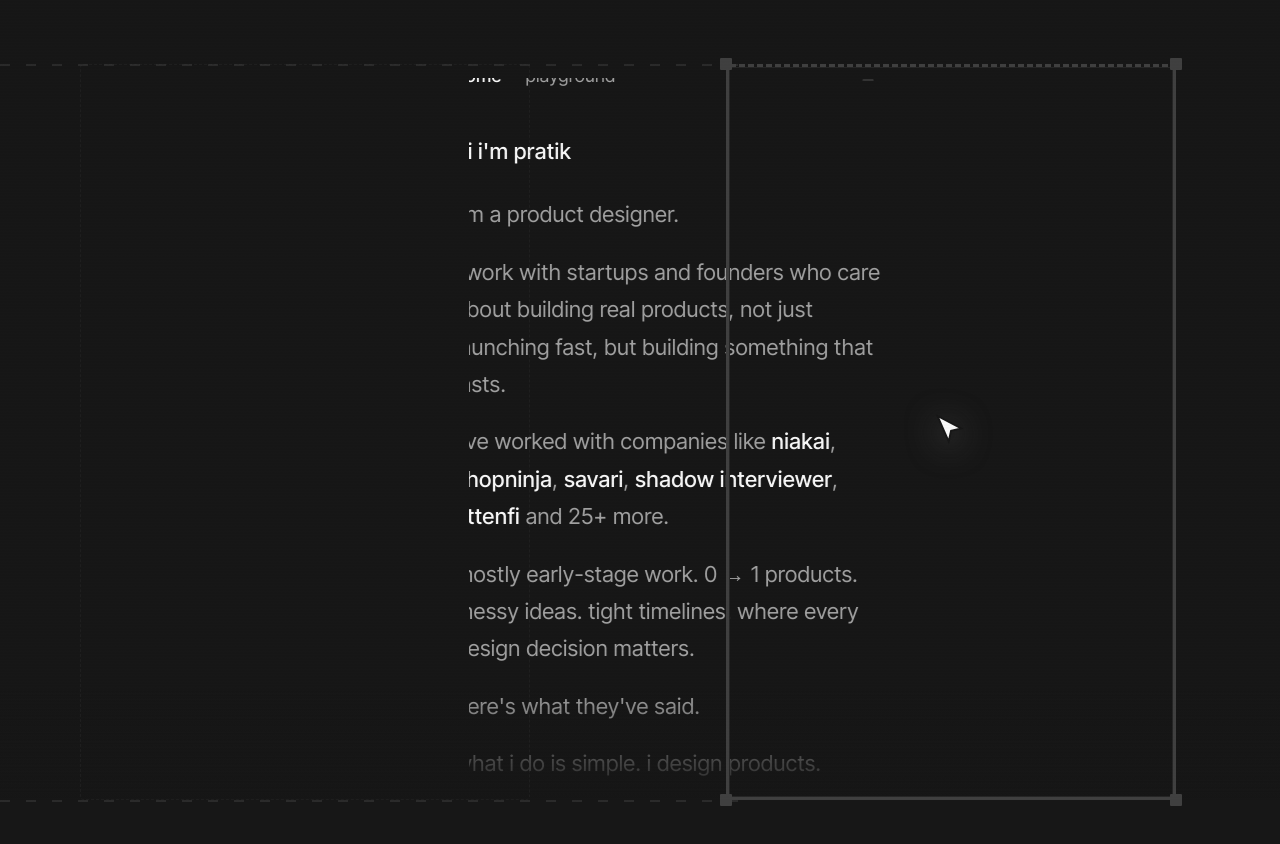
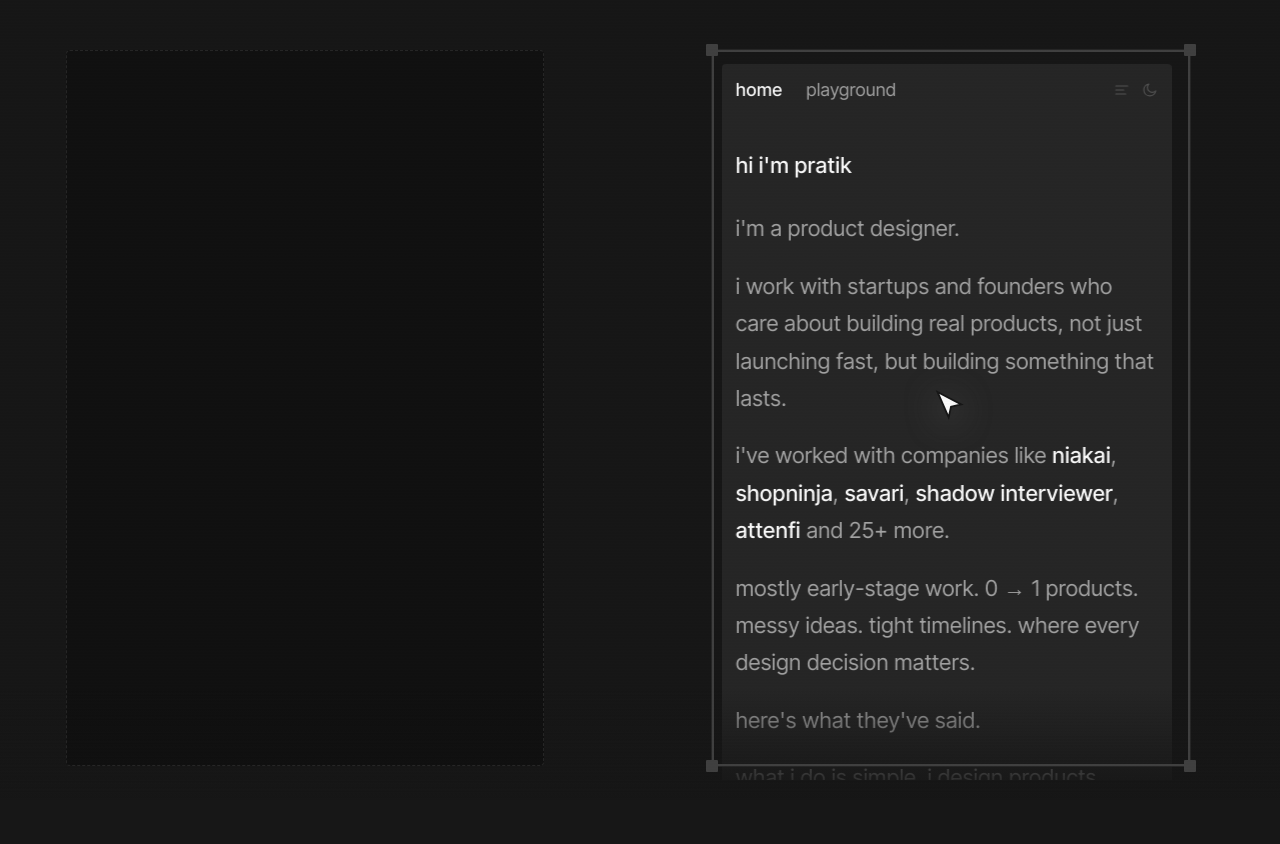
Before and after one commit to maybepratikk/portfolio, a Next.js app: page / in a window 1280 px wide. Both pictures are taken after a click on the button 1164 px from the left and 75 px from the top of the page. Shown: the top 844 px of the page. Built offline with nearby package versions, Linux system fonts and the light colour scheme.

Commit message:
Update portfolio

```diff
--- a/components/PageShell.tsx
+++ b/components/PageShell.tsx
@@ -22,16 +22,17 @@
 };
 
 const RAIL_PREP_MS = 500;
+const SOFT_START_MS = 260;
 const SELECT_MS = 1100;
 const CURSOR_TO_CENTER_MS = 500;
 const CENTER_HOLD_MS = 420;
 const PRE_MOVE_HOLD_MS = 260;
 const MOVE_MS = 1400;
 const SETTLE_MS = 400;
-const MOVE_EASING = "cubic-bezier(0.16, 1, 0.3, 1)";
 const LINEAR_EASING = "linear";
 const DIRECTION_THRESHOLD_PX = 2;
 const FRAME_CONTENT_PADDING_PX = 14;
+const FRAME_VIEWPORT_INSET_PX = 48;
 
 type RectSnapshot = {
   top: number;
@@ -45,6 +46,7 @@
   to: RectSnapshot;
   cursorVisible: boolean;
   opacity: number;
+  enterProgress: number;
   selectProgress: number;
   centerProgress: number;
   moveProgress: number;
@@ -65,9 +67,9 @@
   };
 }
 
-function captureRectInViewport(rect: RectSnapshot, viewportHeight: number) {
-  const topClip = Math.max(0, -rect.top);
-  const bottomClip = Math.max(0, rect.top + rect.height - viewportHeight);
+function captureRectInViewport(rect: RectSnapshot, viewportHeight: number, viewportInsetPx: number) {
+  const topClip = Math.max(0, viewportInsetPx - rect.top);
+  const bottomClip = Math.max(0, rect.top + rect.height - (viewportHeight - viewportInsetPx));
   const visibleHeight = Math.max(0, rect.height - topClip - bottomClip);
 
   return {
@@ -187,8 +189,8 @@
         : previousRectRef.current ?? targetRawRect;
 
     const viewportHeight = window.innerHeight;
-    const fromViewport = captureRectInViewport(fromRawRect, viewportHeight);
-    const targetViewport = captureRectInViewport(targetRawRect, viewportHeight);
+    const fromViewport = captureRectInViewport(fromRawRect, viewportHeight, FRAME_VIEWPORT_INSET_PX);
+    const targetViewport = captureRectInViewport(targetRawRect, viewportHeight, FRAME_VIEWPORT_INSET_PX);
     const fromRect = fromViewport.rect;
     const targetRect = targetViewport.rect;
 
@@ -201,6 +203,9 @@
       element.style.transform = "";
       element.style.clipPath = "";
       element.style.overflow = "";
+      element.style.background = "";
+      element.style.padding = "";
+      element.style.borderRadius = "";
       unlockPageScroll();
       setOverlay(null);
       isTransitioningRef.current = false;
@@ -216,19 +221,38 @@
     element.style.transform = `translate3d(${deltaX}px, ${deltaY}px, 0px)`;
     element.style.willChange = "transform";
     element.style.overflow = "hidden";
-    element.style.clipPath = `inset(${clipTop + FRAME_CONTENT_PADDING_PX}px ${FRAME_CONTENT_PADDING_PX}px ${clipBottom + FRAME_CONTENT_PADDING_PX}px ${FRAME_CONTENT_PADDING_PX}px)`;
+    element.style.clipPath = `inset(${clipTop}px 0px ${clipBottom}px 0px)`;
+    element.style.background = "var(--border)";
+    element.style.padding = `${FRAME_CONTENT_PADDING_PX}px`;
+    element.style.borderRadius = "4px";
 
     setOverlay({
       from: fromRect,
       to: targetRect,
       cursorVisible: true,
       opacity: 1,
+      enterProgress: 0,
       selectProgress: 0,
       centerProgress: 0,
       moveProgress: 0,
     });
 
     isTransitioningRef.current = true;
+
+    const startSoftStartTimeout = window.setTimeout(() => {
+      cancelProgressAnimationsRef.current.push(
+        runProgressAnimation(SOFT_START_MS, (value) => value, (progress) => {
+          setOverlay((currentOverlay) =>
+            currentOverlay
+              ? {
+                  ...currentOverlay,
+                  enterProgress: progress,
+                }
+              : currentOverlay,
+          );
+        }),
+      );
+    }, 0);
 
     const startSelectTimeout = window.setTimeout(() => {
       cancelProgressAnimationsRef.current.push(
@@ -261,11 +285,9 @@
     }, RAIL_PREP_MS + SELECT_MS);
 
     const startMoveTimeout = window.setTimeout(() => {
-      element.style.transition = `transform ${MOVE_MS}ms ${MOVE_EASING}`;
-      element.style.transform = "translate3d(0px, 0px, 0px)";
-
       cancelProgressAnimationsRef.current.push(
         runProgressAnimation(MOVE_MS, easeOut, (progress) => {
+          element.style.transform = `translate3d(${deltaX * (1 - progress)}px, ${deltaY * (1 - progress)}px, 0px)`;
           setOverlay((currentOverlay) =>
             currentOverlay
               ? {
@@ -296,6 +318,9 @@
       element.style.willChange = "";
       element.style.clipPath = "";
       element.style.overflow = "";
+      element.style.background = "";
+      element.style.padding = "";
+      element.style.borderRadius = "";
       unlockPageScroll();
       setOverlay(null);
       isTransitioningRef.current = false;
@@ -303,6 +328,7 @@
     }, RAIL_PREP_MS + SELECT_MS + CURSOR_TO_CENTER_MS + CENTER_HOLD_MS + PRE_MOVE_HOLD_MS + MOVE_MS + SETTLE_MS);
 
     animationTimeoutsRef.current.push(
+      startSoftStartTimeout,
       startSelectTimeout,
       startCenterTimeout,
       startMoveTimeout,
@@ -331,6 +357,9 @@
         currentElement.style.willChange = "";
         currentElement.style.clipPath = "";
         currentElement.style.overflow = "";
+        currentElement.style.background = "";
+        currentElement.style.padding = "";
+        currentElement.style.borderRadius = "";
       }
       unlockPageScroll();
     };
@@ -338,21 +367,25 @@
 
   const overlayFrameWidth = overlay ? overlay.from.width : 0;
   const overlayFrameHeight = overlay ? overlay.from.height : 0;
-  const frameX = overlay
+  const contentFrameX = overlay
     ? overlay.from.left + overlay.moveProgress * (overlay.to.left - overlay.from.left)
     : 0;
-  const frameY = overlay
+  const contentFrameY = overlay
     ? overlay.from.top + overlay.moveProgress * (overlay.to.top - overlay.from.top)
     : 0;
-  const frameDrawWidth = overlay ? overlayFrameWidth * overlay.selectProgress : 0;
-  const frameDrawHeight = overlay ? overlayFrameHeight * overlay.selectProgress : 0;
+  const frameX = contentFrameX - FRAME_CONTENT_PADDING_PX;
+  const frameY = contentFrameY - FRAME_CONTENT_PADDING_PX;
+  const paddedFrameWidth = overlayFrameWidth + FRAME_CONTENT_PADDING_PX * 2;
+  const paddedFrameHeight = overlayFrameHeight + FRAME_CONTENT_PADDING_PX * 2;
+  const frameDrawWidth = overlay ? paddedFrameWidth * overlay.selectProgress : 0;
+  const frameDrawHeight = overlay ? paddedFrameHeight * overlay.selectProgress : 0;
   const showAllHandles = Boolean(overlay && overlay.selectProgress > 0.85);
-  const drawEndX = frameX + overlayFrameWidth;
-  const drawEndY = frameY + overlayFrameHeight;
-  const frameCenterX = frameX + overlayFrameWidth / 2;
-  const frameCenterY = frameY + overlayFrameHeight / 2;
-  const drawCursorX = frameX + overlayFrameWidth * (overlay?.selectProgress ?? 0);
-  const drawCursorY = frameY + overlayFrameHeight * (overlay?.selectProgress ?? 0);
+  const drawEndX = frameX + paddedFrameWidth;
+  const drawEndY = frameY + paddedFrameHeight;
+  const frameCenterX = frameX + paddedFrameWidth / 2;
+  const frameCenterY = frameY + paddedFrameHeight / 2;
+  const drawCursorX = frameX + paddedFrameWidth * (overlay?.selectProgress ?? 0);
+  const drawCursorY = frameY + paddedFrameHeight * (overlay?.selectProgress ?? 0);
   const centerHopCursorX =
     drawEndX + (frameCenterX - drawEndX) * (overlay?.centerProgress ?? 0);
   const centerHopCursorY =
@@ -376,7 +409,10 @@
         ? "left"
         : "none";
   const showDirectionalGuides = movementDirection !== "none";
-  const sourceRight = overlay ? overlay.from.left + overlay.from.width : 0;
+  const destinationFrameX = overlay ? overlay.to.left - FRAME_CONTENT_PADDING_PX : 0;
+  const destinationFrameY = overlay ? overlay.to.top - FRAME_CONTENT_PADDING_PX : 0;
+  const destinationFrameWidth = overlay ? overlay.to.width + FRAME_CONTENT_PADDING_PX * 2 : 0;
+  const destinationFrameHeight = overlay ? overlay.to.height + FRAME_CONTENT_PADDING_PX * 2 : 0;
 
   return (
     <>
@@ -393,50 +429,21 @@
           aria-hidden="true"
           className="pointer-events-none fixed inset-0 z-[1200]"
           style={{
-            opacity: overlay.opacity,
+            opacity: overlay.opacity * overlay.enterProgress,
             transition: `opacity ${SETTLE_MS}ms ${LINEAR_EASING}`,
           }}
         >
           {showDirectionalGuides ? (
-            <>
-              <div
-                style={{
-                  position: "fixed",
-                  left: movementDirection === "right" ? sourceRight : 0,
-                  right: movementDirection === "right" ? 0 : "auto",
-                  width: movementDirection === "left" ? overlay.from.left : undefined,
-                  top: overlay.from.top,
-                  height: 2,
-                  background:
-                    "repeating-linear-gradient(90deg, var(--border-hover) 0px, var(--border-hover) 10px, transparent 10px, transparent 26px)",
-                  opacity: 0.48,
-                }}
-              />
-              <div
-                style={{
-                  position: "fixed",
-                  left: movementDirection === "right" ? sourceRight : 0,
-                  right: movementDirection === "right" ? 0 : "auto",
-                  width: movementDirection === "left" ? overlay.from.left : undefined,
-                  top: overlay.from.top + overlay.from.height,
-                  height: 2,
-                  background:
-                    "repeating-linear-gradient(90deg, var(--border-hover) 0px, var(--border-hover) 10px, transparent 10px, transparent 26px)",
-                  opacity: 0.48,
-                }}
-              />
-            </>
-          ) : null}
-          {showDirectionalGuides ? (
             <div
               style={{
                 position: "fixed",
-                left: overlay.to.left,
-                top: overlay.to.top,
-                width: overlay.to.width,
-                height: overlay.to.height,
-                border: "1px dashed var(--border-hover)",
-                opacity: 0.22,
+                left: destinationFrameX,
+                top: destinationFrameY,
+                width: destinationFrameWidth,
+                height: destinationFrameHeight,
+                border: "1.5px dashed var(--border-hover)",
+                opacity: 0.38,
+                background: "var(--surface)",
                 borderRadius: "4px",
               }}
             />
@@ -449,11 +456,8 @@
               top: frameY,
               width: frameDrawWidth,
               height: frameDrawHeight,
-              borderTop: "3px dashed var(--border-hover)",
-              borderRight: "3px solid var(--border-hover)",
-              borderBottom: "3px solid var(--border-hover)",
-              borderLeft: "3px solid var(--border-hover)",
-              boxShadow: "0 0 0 1px var(--border) inset",
+              border: "2px solid var(--border-hover)",
+              boxShadow: "0 0 0 1px var(--border)",
               borderRadius: "4px",
             }}
           />
```
